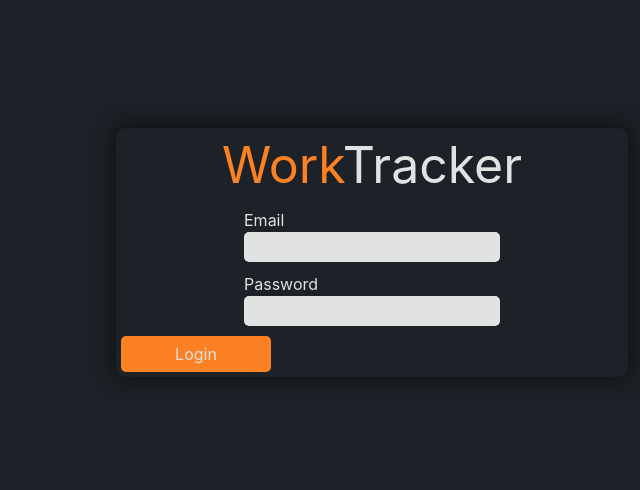
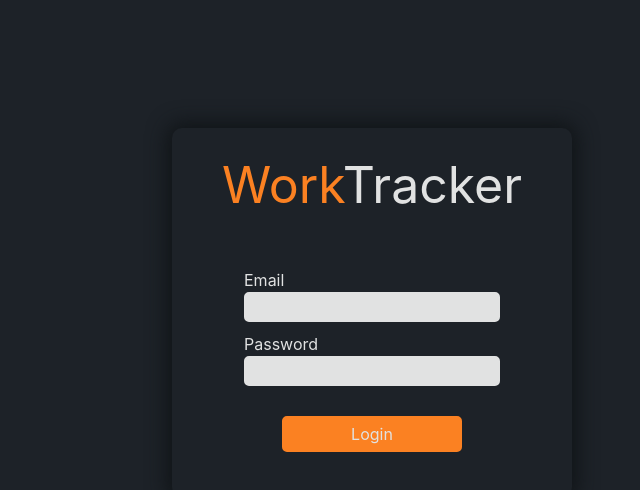
Before and after one commit to jmnoland/WorkTracker, a React (Create React App) app in the folder ClientApp/: page /login in a window 1280 px wide. Shown: the top 490 px of the page, without its empty margins (268-908 px from the left). Built offline with nearby package versions, Linux system fonts and the light colour scheme.

Commit message:
Login page styling

```diff
--- a/ClientApp/src/components/button.js
+++ b/ClientApp/src/components/button.js
@@ -31,6 +31,28 @@ const Button = styled.button`
   }
 `;
 
+const LoginButton = styled.button`
+  background: ${(props) =>
+    props.primary ? props.theme.colors.orange : props.theme.colors.white};
+  color: ${(props) => (props.primary ? props.theme.colors.white : "inherit")};
+  border: 5px solid
+    ${(props) =>
+      props.primary ? props.theme.colors.orange : props.theme.colors.white};
+  border-radius: ${(props) => props.theme.border.radius.button};
+  font-size: ${(props) => props.theme.font.size.default}
+  font-weight: 600;
+  width: 180px;
+
+  &:focus {
+    outline: none;
+    box-shadow: none;
+  }
+  &:focus-visible {
+    outline: none;
+    box-shadow: none;
+  }
+`;
+
 export default function BaseButton({
   value,
   onClick,
@@ -38,7 +60,17 @@ export default function BaseButton({
   loading,
   primary,
   children,
+  isLoginButton,
 }) {
+  if (isLoginButton) {
+    return (
+      <Container center={center}>
+        <LoginButton value={value} primary={primary} onClick={onClick}>
+          {loading ? <Loading small primary={primary} /> : children}
+        </LoginButton>
+      </Container>
+    );
+  }
   return (
     <Container center={center}>
       <Button value={value} primary={primary} onClick={onClick}>
--- a/ClientApp/src/constants/theme.js
+++ b/ClientApp/src/constants/theme.js
@@ -19,6 +19,11 @@ export const theme = {
     default: "5px",
     large: "20px",
   },
+  margin: {
+    default: "10px",
+    medium: "20px",
+    large: "40px",
+  },
   font: {
     size: {
       small: "11px",
--- a/ClientApp/src/pages/login/login.js
+++ b/ClientApp/src/pages/login/login.js
@@ -5,16 +5,24 @@ import { Input, Button } from "../../components";
 import { UserLogin } from "../../services/auth";
 
 const LoginContainer = styled.div`
-  margin-left: 30%;
-  margin-right: 30%;
+  width: 400px;
+  margin-left: auto;
+  margin-right: auto;
   margin-top: 10%;
+  padding: ${(props) => props.theme.padding.large};
   box-shadow: ${(props) => props.theme.border.shadow};
   border-radius: ${(props) => props.theme.border.radius.default};
+`;
+
+const ButtonContainer = styled.div`
+  margin-top: ${(props) => props.theme.margin.medium};
+  margin-bottom: ${(props) => props.theme.margin.medium};
 `;
 
 const Title = styled.div`
   font-size: 50px;
   text-align: center;
+  margin-bottom: ${(props) => props.theme.margin.large};
 `;
 const TitleStart = styled.span`
   color: ${(props) => props.theme.colors.orange};
@@ -91,9 +99,17 @@ export default function Login(props) {
           value={password}
           onChange={passwordChange}
         />
-        <Button primary loading={loading} onClick={handleLogin}>
-          Login
-        </Button>
+        <ButtonContainer>
+          <Button
+            center
+            isLoginButton
+            primary
+            loading={loading}
+            onClick={handleLogin}
+          >
+            Login
+          </Button>
+        </ButtonContainer>
       </Content>
     </LoginContainer>
   );
```
